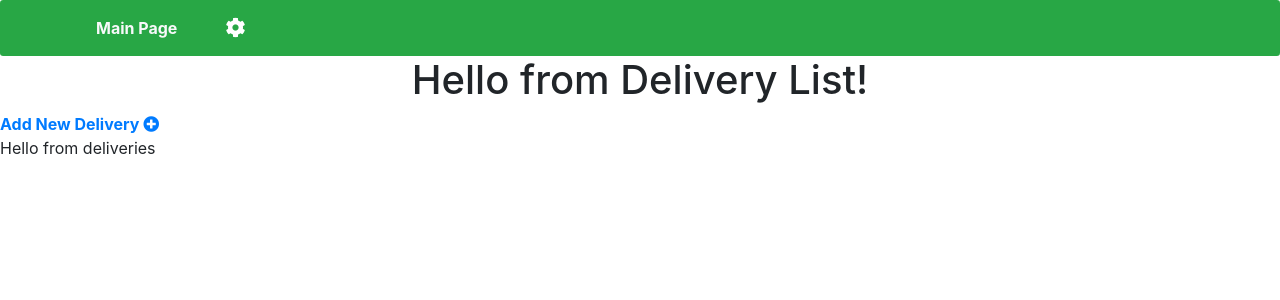
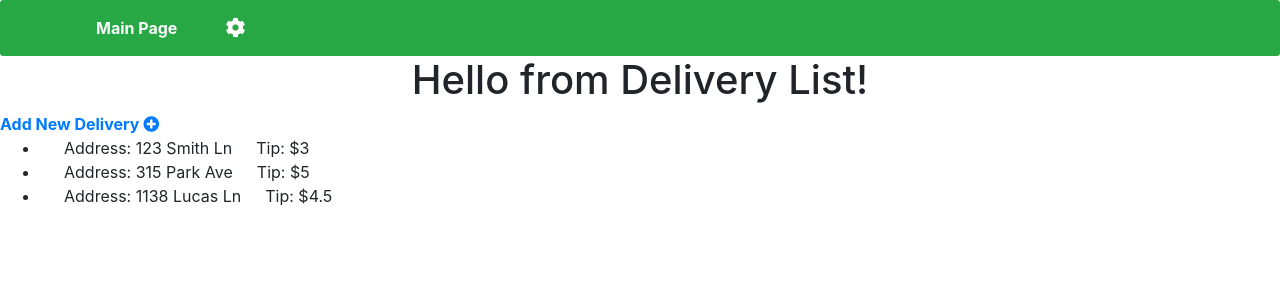
Before and after one commit to bondtiffanym/delivery-tip-tracker, a React (Create React App) app: page / in a window 1280 px wide. Shown: the top 300 px of the page. Built offline with nearby package versions, Linux system fonts and the light colour scheme.

Commit message:
Created Context Provider for state management

```diff
--- a/package.json
+++ b/package.json
@@ -32,5 +32,8 @@
       "last 1 firefox version",
       "last 1 safari version"
     ]
+  },
+  "devDependencies": {
+    "prettier": "^1.19.1"
   }
 }
--- /dev/null
+++ b/src/Context.js
@@ -0,0 +1,30 @@
+import React, { createContext, Component } from 'react';
+
+export const DeliveryContext = createContext();
+
+class DeliveryContextProvider extends Component {
+    state = {
+        initialDeliveries: [
+            { address: "123 Smith Ln",
+              tip: 3.00,
+              id: 1 },
+            { address: "315 Park Ave",
+              tip: 5.00,
+              id: 2 },
+              { address: "1138 Lucas Ln",
+                tip: 4.50,
+                id: 3 }
+          ]
+     };
+
+
+    render() {
+        return (
+            <DeliveryContext.Provider value={{...this.state}}>
+                {this.props.children}
+            </DeliveryContext.Provider>
+         );
+    }
+}
+
+export default DeliveryContextProvider;
--- a/src/components/Deliveries.js
+++ b/src/components/Deliveries.js
@@ -1,11 +1,14 @@
-import React, { useState } from 'react';
+import React from 'react';
 
-export default function Deliveries() {
-
+export default function Deliveries({delivery}) {
+    const {address, tip} = delivery;
 
     return (
-        <div>
-            <p>Hello from deliveries</p>
-        </div>
+        <li>
+            <div>
+                <span className="mx-4">Address: {address}</span>
+                <span>Tip: ${tip}</span>
+            </div>
+        </li>
     )
 }
--- a/src/components/DeliveryList.js
+++ b/src/components/DeliveryList.js
@@ -1,15 +1,23 @@
-import React from 'react';
+import React, { useContext } from 'react';
 import { Link } from 'react-router-dom';
 import Deliveries from './Deliveries';
+import { DeliveryContext } from '../Context';
 
 export default function DeliveryList() {
+   const {initialDeliveries} = useContext(DeliveryContext);
+
     return (
+
         <div>
            <h1 className="text-center">Hello from Delivery List!</h1>
             <Link to="/add" className="text-center font-weight-bold">
                 Add New Delivery <i className="fas fa-plus-circle"></i>
             </Link>
-            <Deliveries />
+            <ul>
+                {initialDeliveries.map((delivery) => {
+                    return <Deliveries key={delivery.id} delivery={delivery} />
+                })}
+            </ul>
 
         </div>
     )
```
Also changed, not shown: src/App.js (+6 -3 lines), 1 other file (tests, documents, lock files or other folders).
